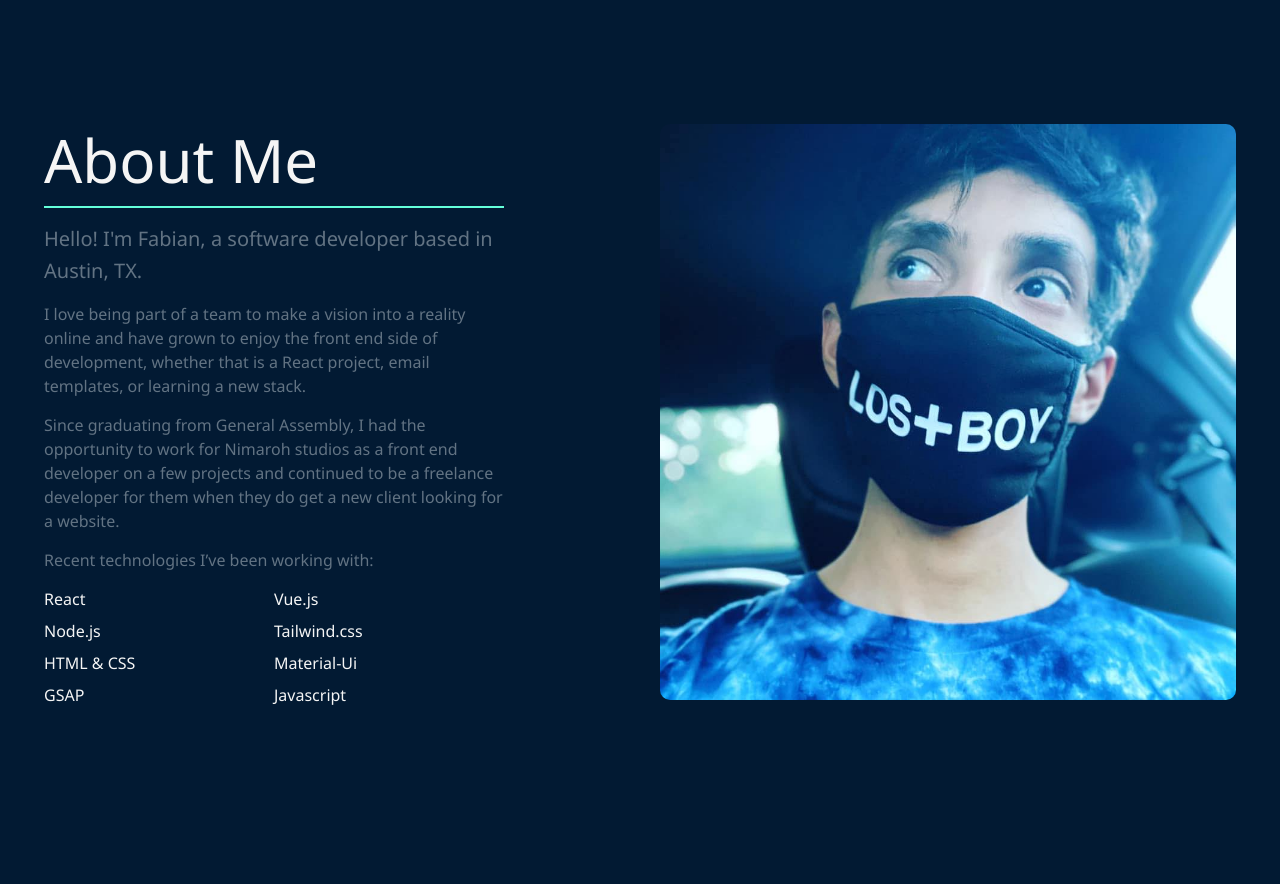
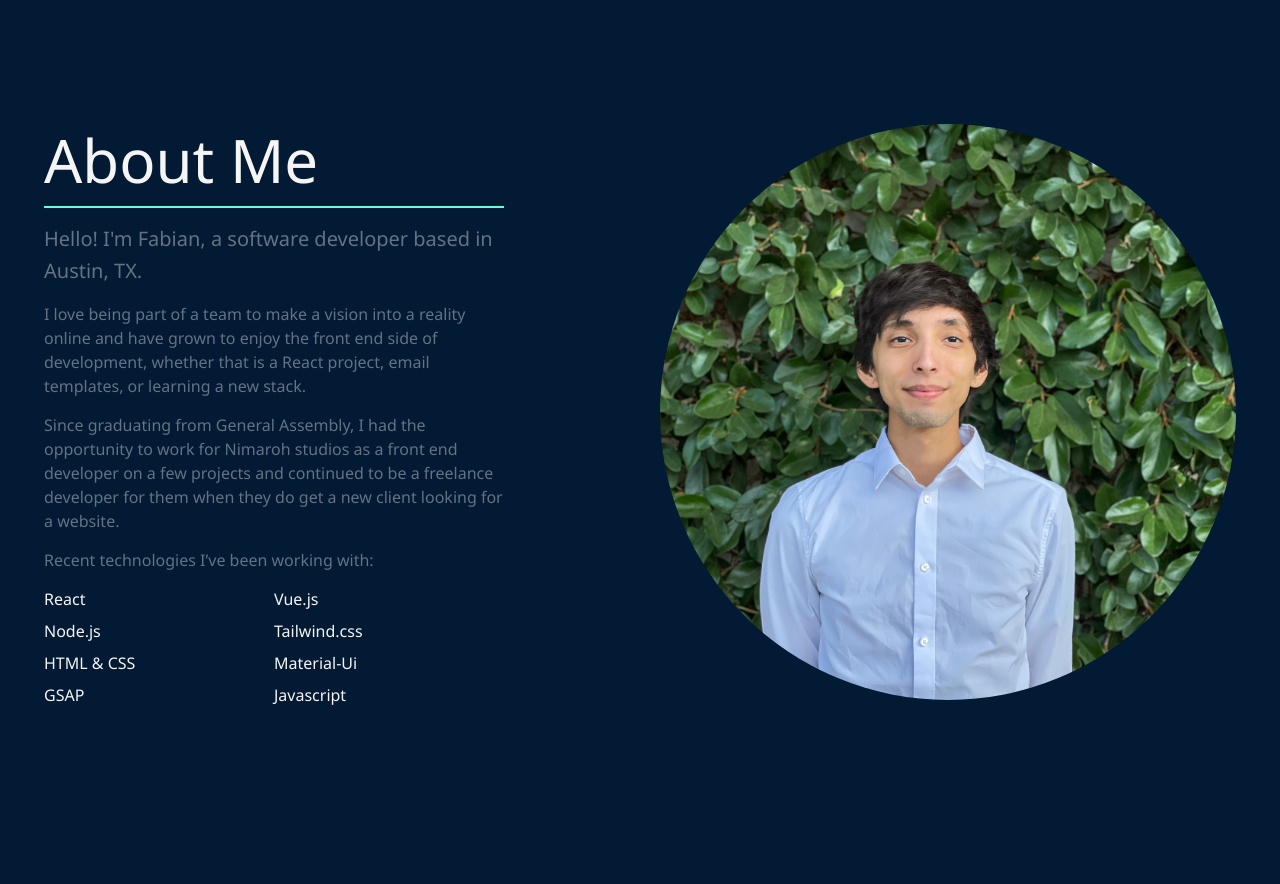
Before and after one commit to acostahf/new-portfolio, a React (Create React App) app: page / in a window 1280 px wide. Shown: the part 600-1484 px from the top of the page. Built offline with nearby package versions, Linux system fonts and the light colour scheme.

Commit message:
change profile photo

```diff
--- a/src/components/About.jsx
+++ b/src/components/About.jsx
@@ -38,7 +38,7 @@ const useStyles = makeStyles((theme) => ({
   img: {
     maxHeight: "100%",
     maxWidth: "100%",
-    borderRadius: 10,
+    borderRadius: "50%",
   },
   imgBox: {
     padding: 20,
```
Also changed, not shown: public/assests/profile.jpg, 1 other file (tests, documents, lock files or other folders).
